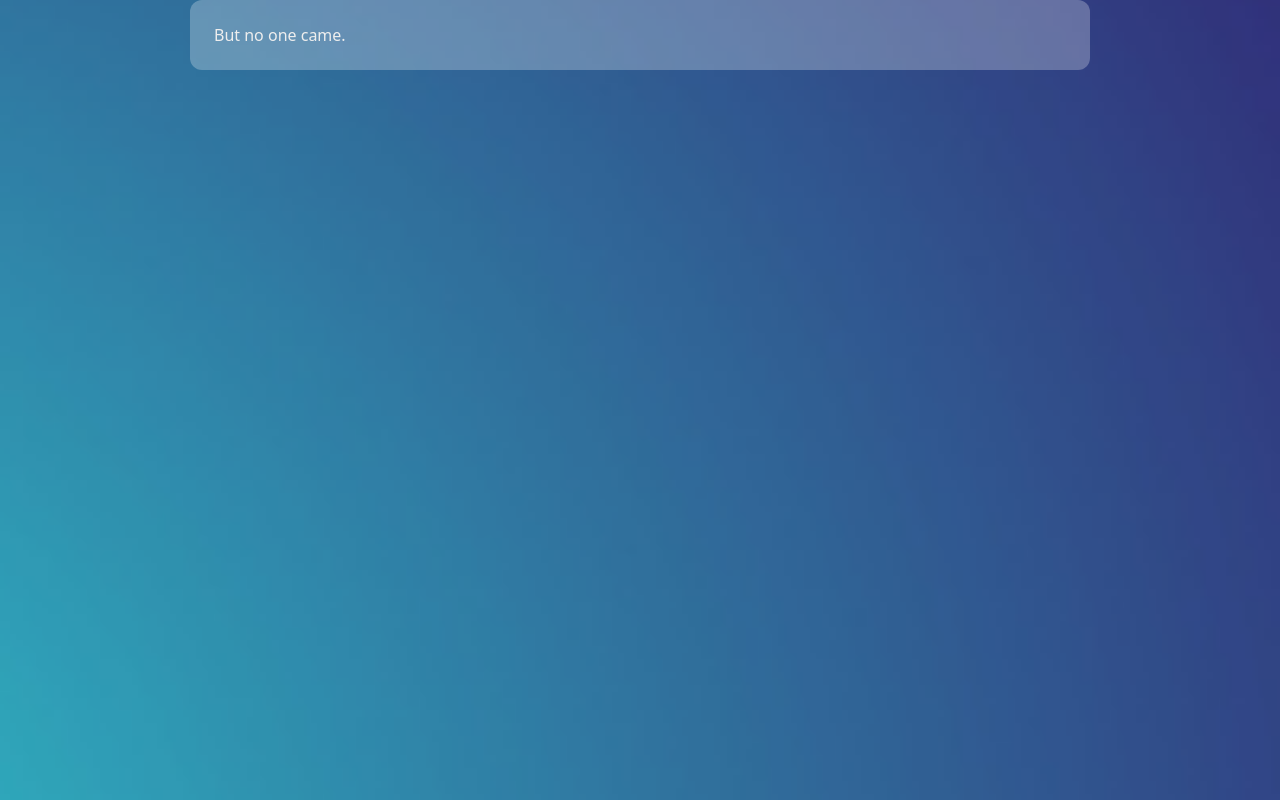
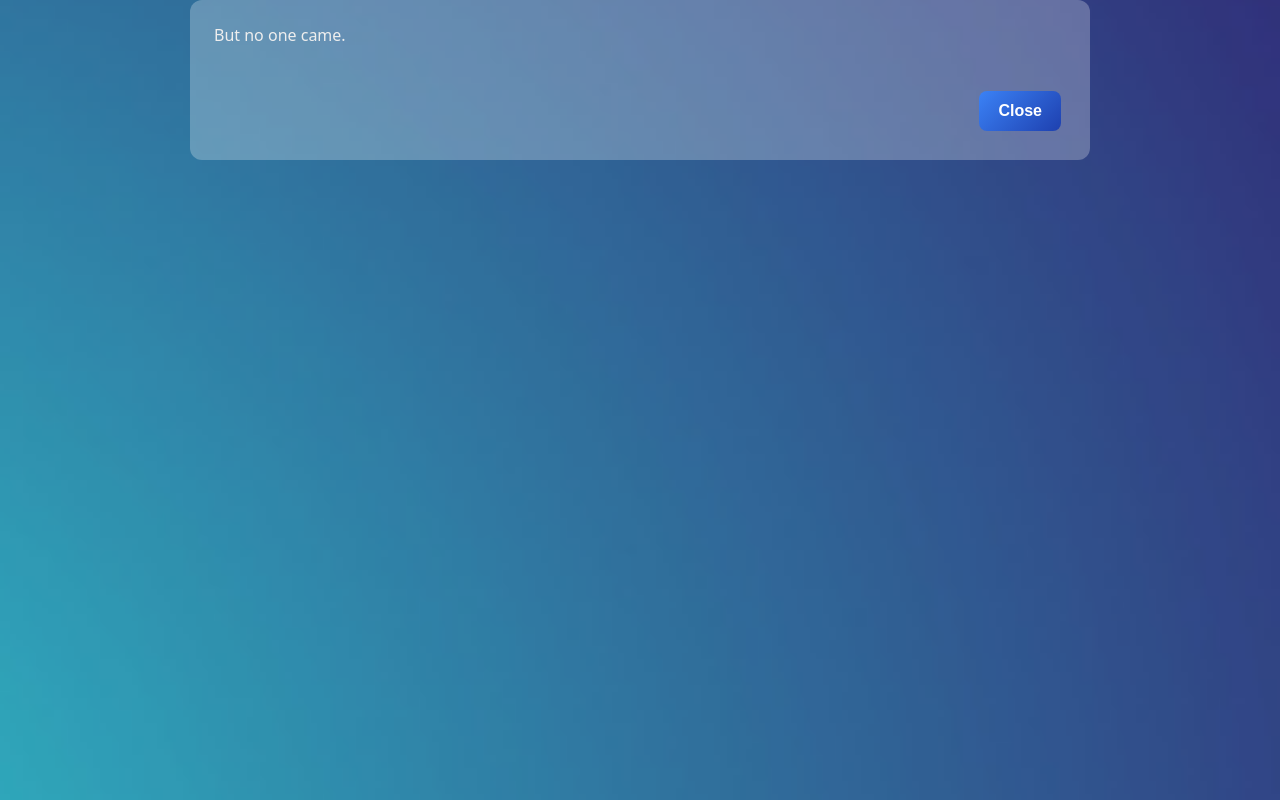
Before and after one commit to SilevrfoxFR2nd/SilverfoxFR2nd.github.io, a plain HTML site: page packs/Testing/index.html in a window 1280 px wide. Drawn offline with Linux system fonts and the light colour scheme; files that its build step writes are made by us from their sources; files whose address does not match are found by name.

Commit message:
Update index.html

```diff
--- a/packs/Testing/index.html
+++ b/packs/Testing/index.html
@@ -8,5 +8,8 @@
 <head>
   <div id="rootImpostor">
     <span>But no one came.</span>
+    <div class="settings-footer">
+      <button id="closeOverlay" class="fancy-btn">Close</button>
+    </div>
   </div>
 </head>
```
